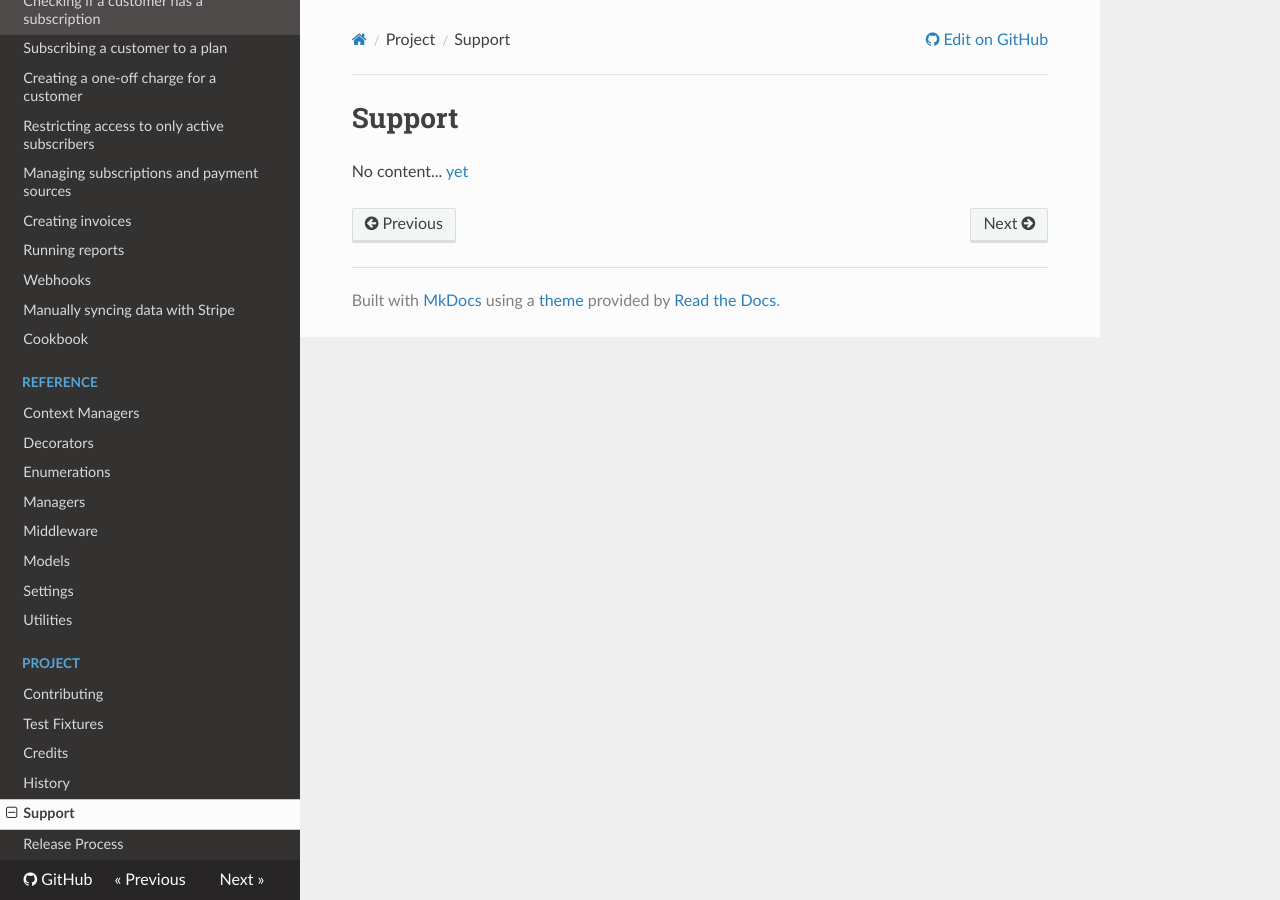
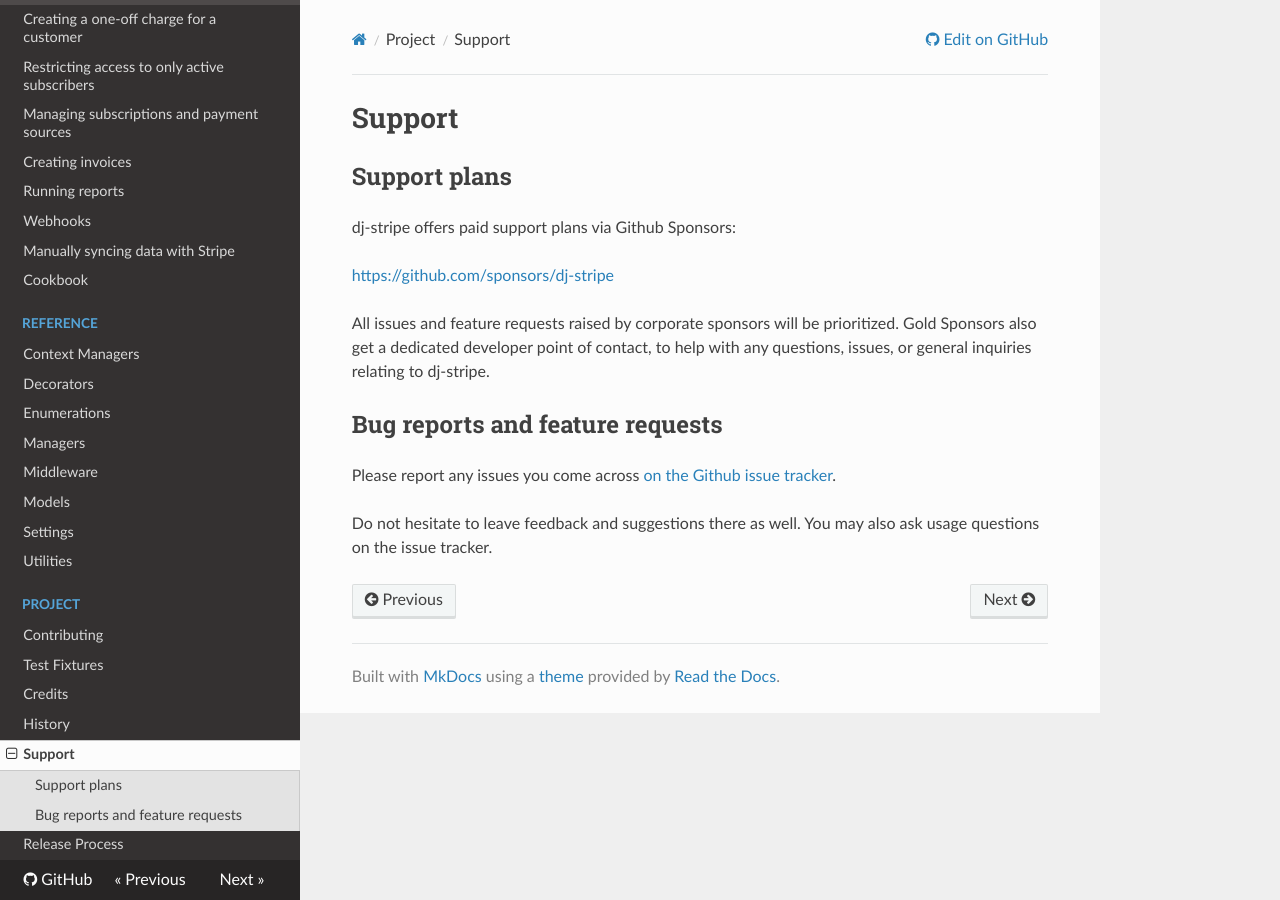
Before and after one commit to dj-stripe/dj-stripe, an MkDocs documentation site: the page built from docs/project/support.md, in a window 1280 px wide. Built offline with MkDocs 1.6.1, drawn with Linux system fonts in a browser that asks for light colours; nearby versions of some CDN libraries.

```diff
--- a/docs/project/support.md
+++ b/docs/project/support.md
@@ -1,4 +1,19 @@
 # Support
 
-No content...
-[yet](https://github.com/dj-stripe/dj-stripe/releases/tag/1.0.0)
+## Support plans
+
+dj-stripe offers paid support plans via Github Sponsors:
+
+<https://github.com/sponsors/dj-stripe>
+
+All issues and feature requests raised by corporate sponsors will be prioritized.
+Gold Sponsors also get a dedicated developer point of contact, to help with any
+questions, issues, or general inquiries relating to dj-stripe.
+
+## Bug reports and feature requests
+
+Please report any issues you come across
+[on the Github issue tracker](https://github.com/dj-stripe/dj-stripe/issues).
+
+Do not hesitate to leave feedback and suggestions there as well.
+You may also ask usage questions on the issue tracker.
```
Also changed, not shown: README.md (+30 -34 lines), docs/installation.md (+1 -3 lines).
